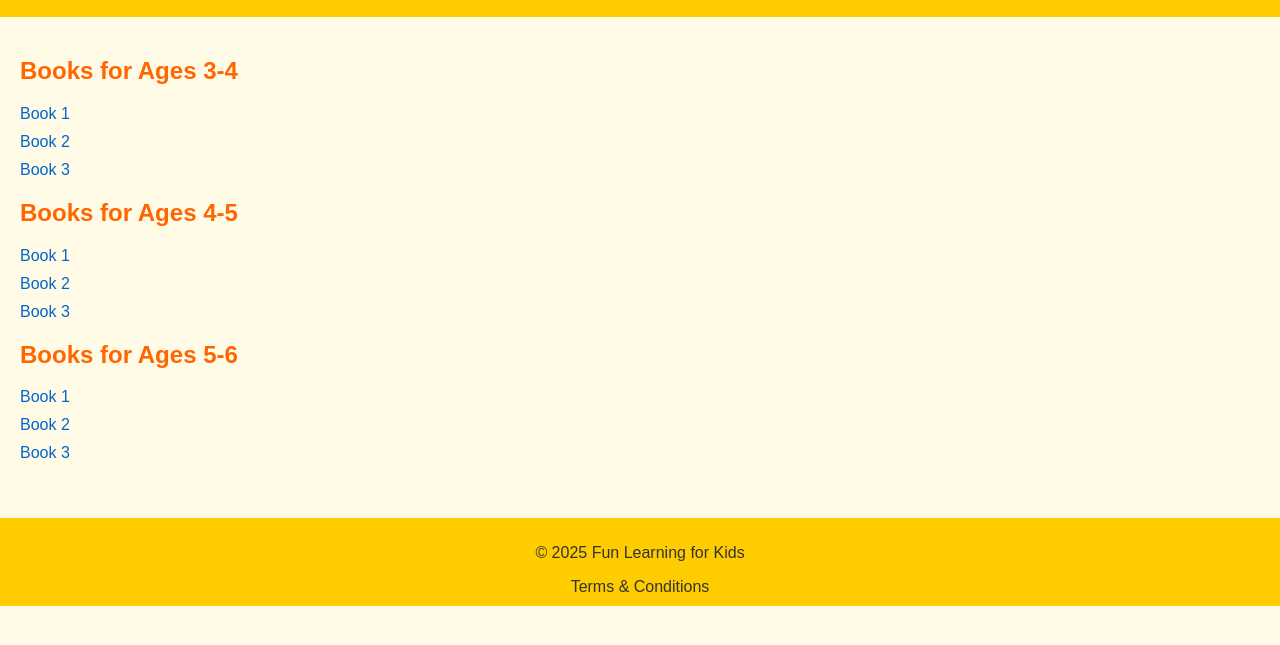
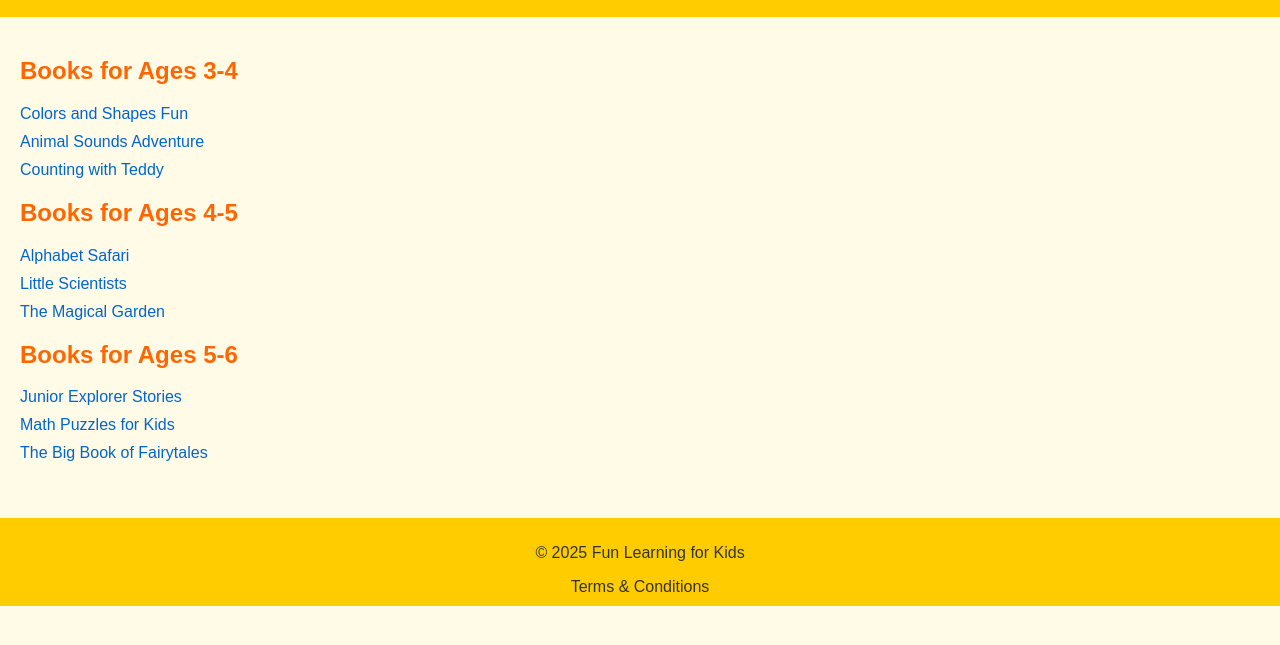
Before and after one commit to Riobaernest/kindergarten-learning-site, a plain HTML site: page books.html in a window 1280 px wide. Shown: the part 69-714 px from the top of the page. Drawn offline with Linux system fonts and the light colour scheme; files that its build step writes are made by us from their sources; files whose address does not match are found by name.

Commit message:
Add new book links for ages 3-6

```diff
--- a/books.html
+++ b/books.html
@@ -17,30 +17,33 @@
     </header>
 
     <main>
+        <!-- Ages 3-4 -->
         <section>
             <h2>Books for Ages 3-4</h2>
             <ul>
-                <li><a href="assets/books/age3-4/age3-4_book1.pdf" target="_blank">Book 1</a></li>
-                <li><a href="assets/books/age3-4/age3-4_book2.pdf" target="_blank">Book 2</a></li>
-                <li><a href="assets/books/age3-4/age3-4_book3.pdf" target="_blank">Book 3</a></li>
+                <li><a href="assets/books/colors_and_shapes.pdf" target="_blank">Colors and Shapes Fun</a></li>
+                <li><a href="assets/books/animal_sounds.pdf" target="_blank">Animal Sounds Adventure</a></li>
+                <li><a href="assets/books/counting_with_teddy.pdf" target="_blank">Counting with Teddy</a></li>
             </ul>
         </section>
 
+        <!-- Ages 4-5 -->
         <section>
             <h2>Books for Ages 4-5</h2>
             <ul>
-                <li><a href="assets/books/age4-5/age4-5_book1.pdf" target="_blank">Book 1</a></li>
-                <li><a href="assets/books/age4-5/age4-5_book2.pdf" target="_blank">Book 2</a></li>
-                <li><a href="assets/books/age4-5/age4-5_book3.pdf" target="_blank">Book 3</a></li>
+                <li><a href="assets/books/alphabet_safari.pdf" target="_blank">Alphabet Safari</a></li>
+                <li><a href="assets/books/little_scientists.pdf" target="_blank">Little Scientists</a></li>
+                <li><a href="assets/books/magical_garden.pdf" target="_blank">The Magical Garden</a></li>
             </ul>
         </section>
 
+        <!-- Ages 5-6 -->
         <section>
             <h2>Books for Ages 5-6</h2>
             <ul>
-                <li><a href="assets/books/age5-6/age5-6_book1.pdf" target="_blank">Book 1</a></li>
-                <li><a href="assets/books/age5-6/age5-6_book2.pdf" target="_blank">Book 2</a></li>
-                <li><a href="assets/books/age5-6/age5-6_book3.pdf" target="_blank">Book 3</a></li>
+                <li><a href="assets/books/junior_explorer.pdf" target="_blank">Junior Explorer Stories</a></li>
+                <li><a href="assets/books/math_puzzles.pdf" target="_blank">Math Puzzles for Kids</a></li>
+                <li><a href="assets/books/big_fairytales.pdf" target="_blank">The Big Book of Fairytales</a></li>
             </ul>
         </section>
     </main>
@@ -52,4 +55,4 @@
 
     <script src="js/main.js"></script>
 </body>
-</html>
+        </html>
```
